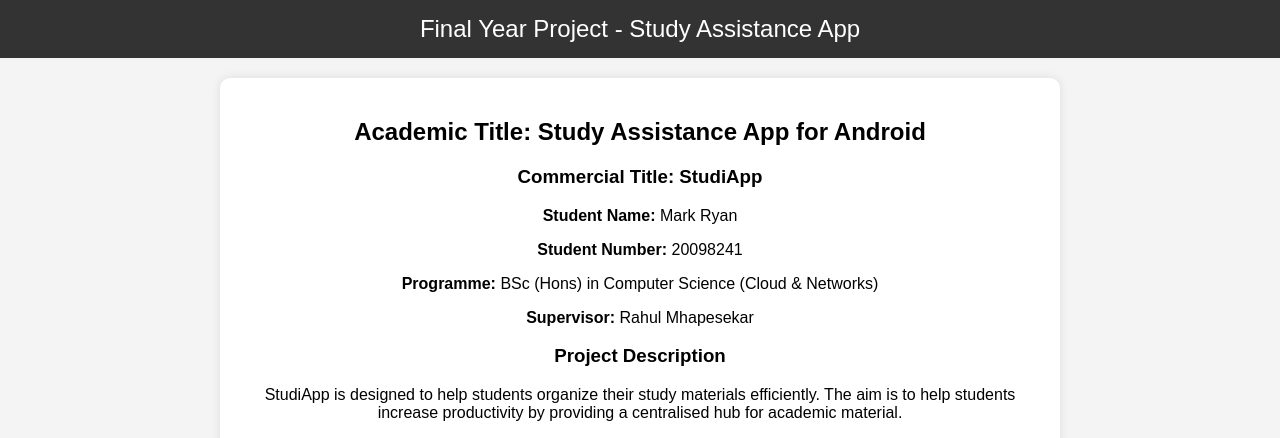
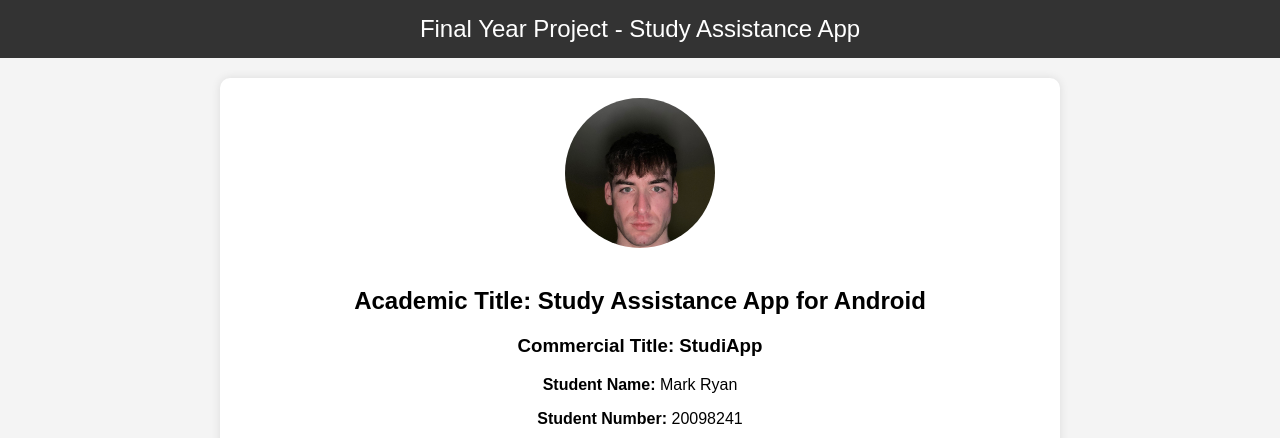
Before and after one commit to TheMarkRyan/FYPShowcase, a plain HTML site: page index.html in a window 1280 px wide. Shown: the top 438 px of the page. Drawn offline with Linux system fonts and the light colour scheme.

Commit message:
Added image of myself

```diff
--- a/index.html
+++ b/index.html
@@ -26,6 +26,13 @@
             border-radius: 10px;
             box-shadow: 0 0 10px rgba(0,0,0,0.1);
         }
+        .profile-pic {
+            width: 150px;
+            height: 150px;
+            border-radius: 50%;
+            object-fit: cover;
+            margin-bottom: 15px;
+        }
         img {
             max-width: 100%;
             height: auto;
@@ -48,6 +55,7 @@
 <body>
     <header>Final Year Project - Study Assistance App</header>
     <div class="container">
+        <img src="assets/images/Photo_Of_Me.jpg" alt="Mark Ryan" class="profile-pic">
         <h2>Academic Title: Study Assistance App for Android</h2>
         <h3>Commercial Title: StudiApp</h3>
         <p><strong>Student Name:</strong> Mark Ryan</p>
@@ -59,7 +67,7 @@
         <p>StudiApp is designed to help students organize their study materials efficiently. The aim is to help students increase productivity by providing a centralised hub for academic material.</p>
 
         <h3>Project Image</h3>
-        <img src="assets\images\studiapp-high-resolution-logo.png" alt="StudiApp Logo">
+        <img src="assets/images/studiapp-high-resolution-logo.png" alt="StudiApp Logo">
 
         <h3>Project Landing Page</h3>
         <a href="https://github.com/TheMarkRyan/AndroidStudyApplication.git" class="btn">Visit Project</a>
```
Also changed, not shown: assets/images/Photo_Of_Me.jpg (added).
